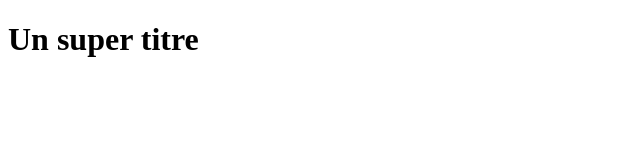
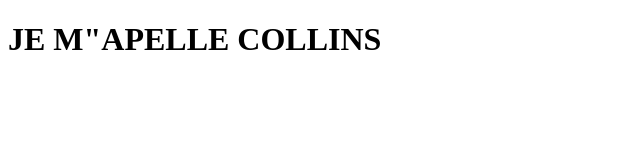
Before and after one commit to benskot/openclassroom_test, a plain HTML site: page index.html in a window 1280 px wide. Shown: the whole page, without its empty margins (0-640 px from the left). Drawn offline with Linux system fonts and the light colour scheme.

```diff
--- a/index.html
+++ b/index.html
@@ -5,6 +5,6 @@
    <link rel="stylesheet" type="text/css" href="styles.css">
 </head>
 <body>
-   <h1>Un super titre</h1>
+   <h1>JE M"APELLE COLLINS</h1>
 </body>
 </html>
```
Also changed, not shown: cagnotte.txt (added).
